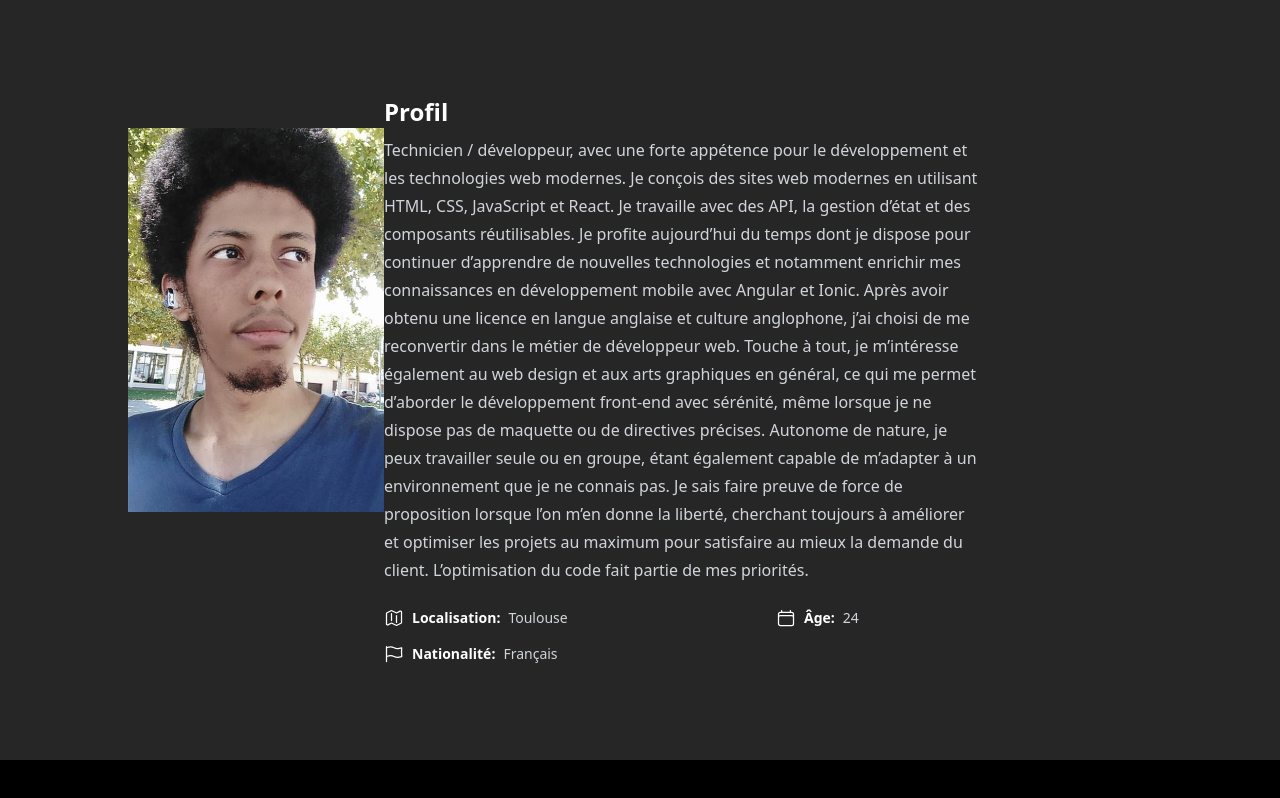
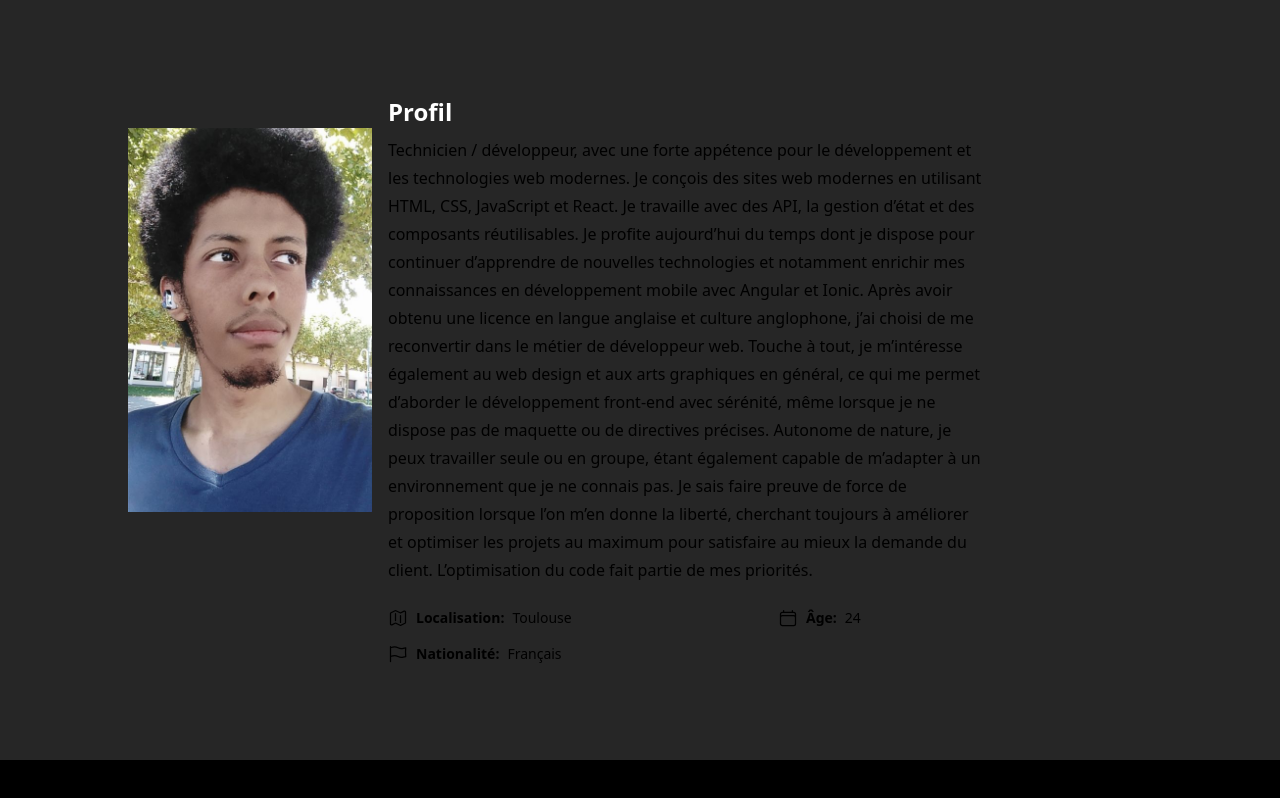
Before and after one commit to Emispheres/Dev-Portfolio, a Next.js app: page /about in a window 1280 px wide. Built offline with nearby package versions, Linux system fonts and the light colour scheme.

Commit message:
Modification About

```diff
--- a/src/components/Sections/About.tsx
+++ b/src/components/Sections/About.tsx
@@ -10,7 +10,7 @@ const About: FC = memo(() => {
   return (
     <Section className="bg-neutral-800 " sectionId={SectionId.About}>
       {/* Grille principale: image (col 1) + contenu (col 3 quand image présente) */}
-      <div className={classNames('grid grid-cols-1 gap-y-4', {'md:grid-cols-4': !!profileImageSrc})}>
+      <div className={classNames('grid grid-cols-1 gap-y-4 gap-4' , {'md:grid-cols-4': !!profileImageSrc})}>
         {!!profileImageSrc && (
               <>
                 {/* Boîte de l'image de profil */}
@@ -22,19 +22,19 @@ const About: FC = memo(() => {
               </>
         )}
         {/* Boîte de description + infos */}
-        <div className={classNames('col-span-1 flex flex-col gap-y-6 ', {'md:col-span-3': !!profileImageSrc})}>
+        <div className={classNames('col-span-1 flex flex-col gap-y-6  ', {'md:col-span-3': !!profileImageSrc})}>
           <div className="flex flex-col gap-y-2">
             {/* Description principale */}
             <h2 className="text-2xl font-bold text-white">Profil</h2>
-            <p className="prose prose-sm text-gray-300 sm:prose-base">{description}</p>
+            <p className="prose prose-sm text-black sm:prose-base">{description}</p>
           </div>
           {/* Liste des informations clés */}
           <ul className="grid grid-cols-1 gap-4 sm:grid-cols-2">
             {aboutItems.map(({label, text, Icon}, idx) => (
               <li className="col-span-1 flex  items-start gap-x-2" key={idx}>
-                {Icon && <Icon className="h-5 w-5 text-white" />}
-                <span className="text-sm font-bold text-white">{label}:</span>
-                <span className=" text-sm text-gray-300">{text}</span>
+                {Icon && <Icon className="h-5 w-5 text-black" />}
+                <span className="text-sm font-bold text-black">{label}:</span>
+                <span className=" text-sm text-black">{text}</span>
               </li>
             ))}
           </ul>
```
